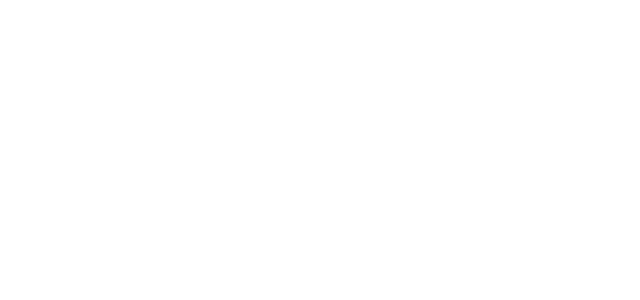
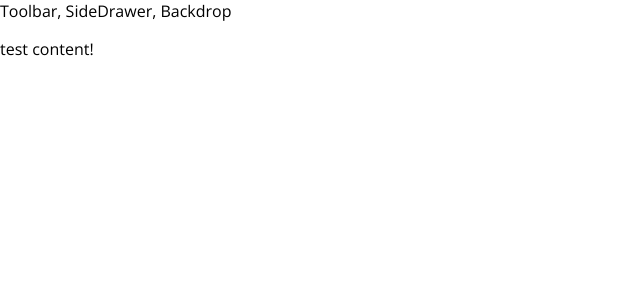
Before and after one commit to dustyfingers/burger-builder, a React app: page / in a window 1280 px wide. Shown: the top 300 px of the page, without its empty margins (0-640 px from the left). Built offline with nearby package versions, Linux system fonts and the light colour scheme.

Commit message:
added aux wrapper component, added layout component

```diff
--- a/src/App.js
+++ b/src/App.js
@@ -1,11 +1,14 @@
 import React from 'react';
+import Layout from './components/Layout/Layout';
 
 function App() {
-  return (
-    <div>
-
-    </div>
-  );
+    return (
+        <div>
+            <Layout>
+                <p>test content!</p>
+            </Layout>
+        </div>
+    );
 }
 
 export default App;
--- /dev/null
+++ b/src/components/Layout/Layout.js
@@ -0,0 +1,17 @@
+import React from 'react';
+import Aux from '../../hoc/aux';
+
+const Layout = (props) => {
+    return (
+        <Aux>
+            <div>
+                Toolbar, SideDrawer, Backdrop
+            </div>
+            <main>
+                {props.children}
+            </main>
+        </Aux>
+    )
+}
+
+export default Layout;
--- /dev/null
+++ b/src/hoc/aux.js
@@ -0,0 +1,3 @@
+const aux = props => props.children;
+
+export default aux;
--- a/src/index.css
+++ b/src/index.css
@@ -3,5 +3,5 @@
 body {
     margin: 0;
     padding: 0;
-    font-family: 'Open Sans';
+    font-family: 'Open Sans', sans-serif;
 }
```
